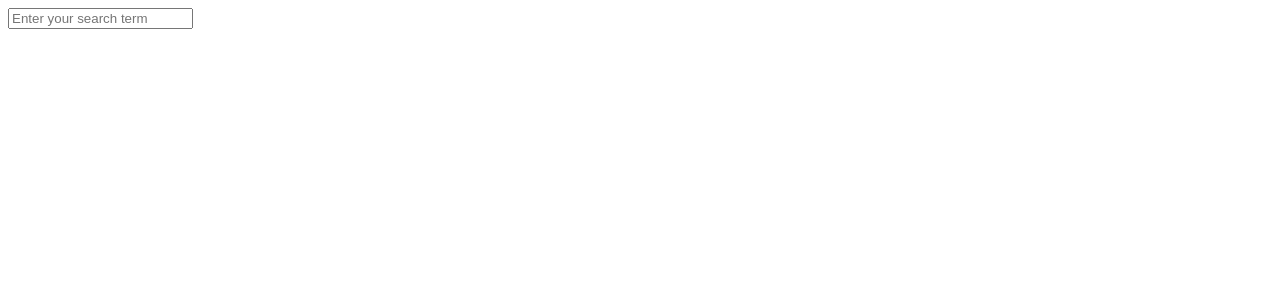
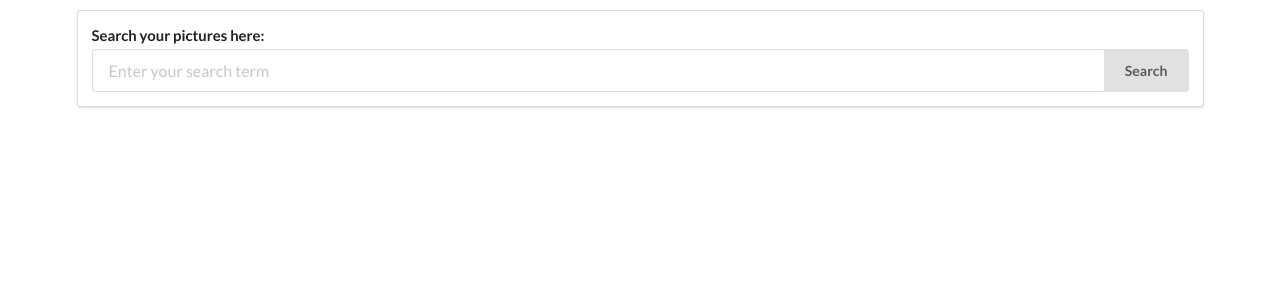
Before and after one commit to winstoncwang/PicSearch, a React (Create React App) app: page / in a window 1280 px wide. Shown: the top 300 px of the page. Built offline with nearby package versions, Linux system fonts and the light colour scheme.

Commit message:
V0.12
add eventlistener for search input & indepth knowledge of this

```diff
--- a/public/index.html
+++ b/public/index.html
@@ -9,6 +9,7 @@
       name="description"
       content="A react app used to search and display images."
     />
+    <link rel="stylesheet" href="https://cdnjs.cloudflare.com/ajax/libs/semantic-ui/2.4.1/semantic.min.css" >
     <link rel="apple-touch-icon" href="%PUBLIC_URL%/logo192.png" />
     <!--
       manifest.json provides metadata used when your web app is installed on a
--- a/src/components/App.js
+++ b/src/components/App.js
@@ -3,7 +3,11 @@ import ReactDOM from 'react-dom';
 import SearchBar from './SearchBar';
 
 const App = () => {
-	return <SearchBar />;
+	return (
+		<div className="ui container" style={{ marginTop: 10 }}>
+			<SearchBar />
+		</div>
+	);
 };
 
 export default App;
--- a/src/components/SearchBar.js
+++ b/src/components/SearchBar.js
@@ -3,11 +3,32 @@ import React from 'react';
 //state is necessary since the user will input and this requires state management when event is triggered
 
 class SearchBar extends React.Component {
+	state = { term: '' };
+
+	onFormSubmit (event) {
+		event.preventDefault();
+		console.log(this);
+	}
+
 	render () {
 		return (
-			<div>
-				<form>
-					<input type="text" placeholder="Enter your search term" />
+			<div className="ui segment">
+				<form className="ui large form" onSubmit={this.onFormSubmit}>
+					<div className="field">
+						<label>Search your pictures here:</label>
+						<div className="ui action input">
+							<input
+								name="search-term"
+								type="text"
+								onChange={(event) => {
+									this.setState({ term: event.target.value });
+								}} //onChange is an eventlistener
+								value={this.state.term}
+								placeholder="Enter your search term"
+							/>
+							<button className="ui button">Search</button>
+						</div>
+					</div>
 				</form>
 			</div>
 		);
```
